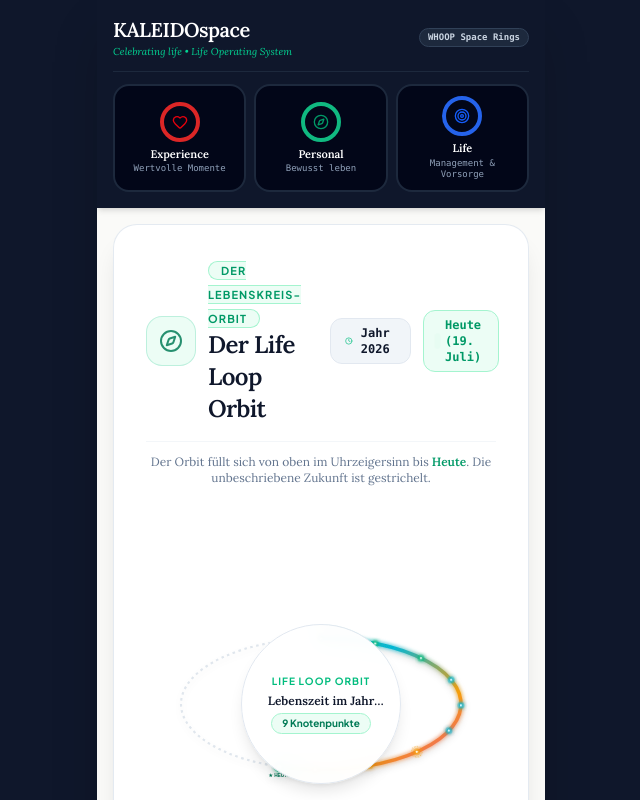
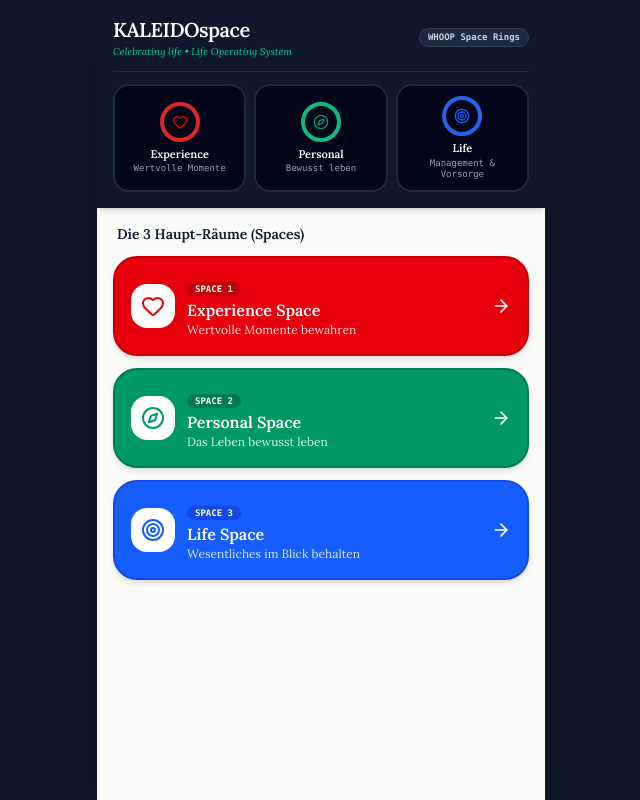
Before and after one commit to TitusSchroeder/Kaleidospace, a React (Vite) app: page / in a window 1280 px wide. Shown: the top 800 px of the page, without its empty margins (319-959 px from the left). Built offline with nearby package versions, Linux system fonts and the light colour scheme.

Commit message:
fix: remove Life Loop Orbit from Homepage

```diff
--- a/src/App.jsx
+++ b/src/App.jsx
@@ -86,14 +86,6 @@ export function App() {
             {/* HOMEPAGE VIEW */}
             {activeSpace === 'home' && (
               <div className="space-y-4 select-none">
-
-                {/* LIFE LOOP ORBIT CENTERPIECE */}
-                <OrbitTimeline
-                  memories={state.memories}
-                  phases={state.phases}
-                  simulatedDate={state.simulatedDate}
-                  darkMode={false}
-                />
 
                 {/* 3 SPACE PORTAL CARDS */}
                 <div className="space-y-3">
```
